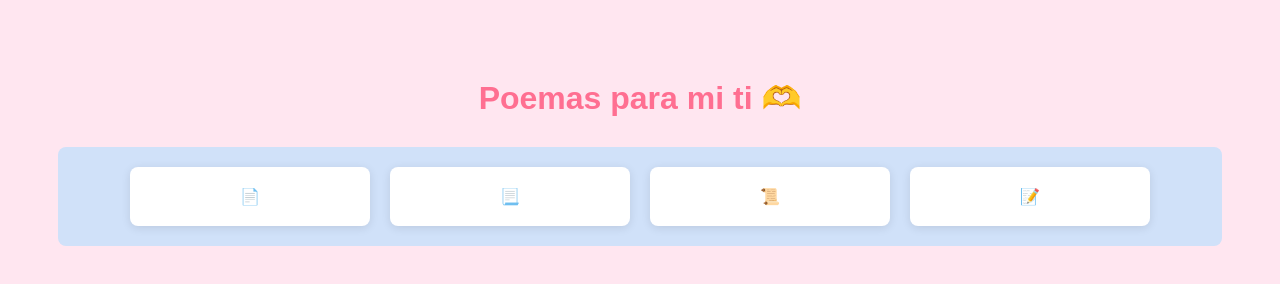
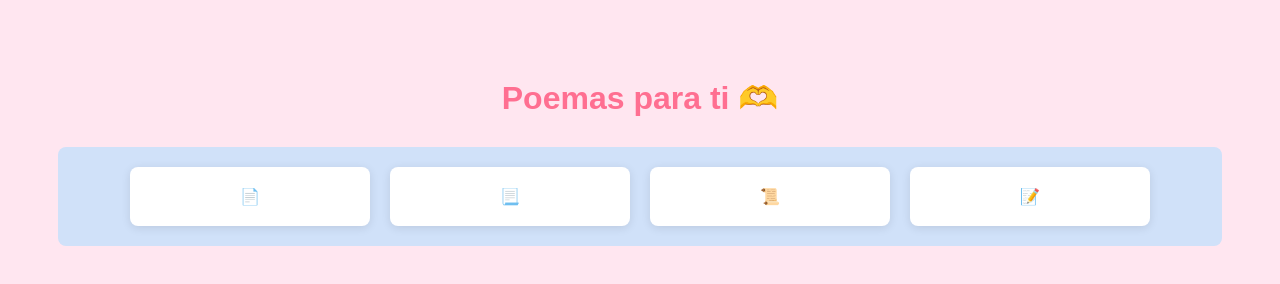
Before and after one commit to lopera122/Poemas, a plain HTML site: page docs/index.html in a window 1280 px wide. Drawn offline with Linux system fonts and the light colour scheme.

Commit message:
Update index.html

```diff
--- a/docs/index.html
+++ b/docs/index.html
@@ -48,7 +48,7 @@
 </head>
 <body>
 
-    <h1>Poemas para mi ti 🫶</h1>
+    <h1>Poemas para ti 🫶</h1>
     <div class="menu">
         <div class="poema" onclick="togglePoema('poema2')">📄</div>
         <div class="poema" onclick="togglePoema('poema3')">📃</div>
```
